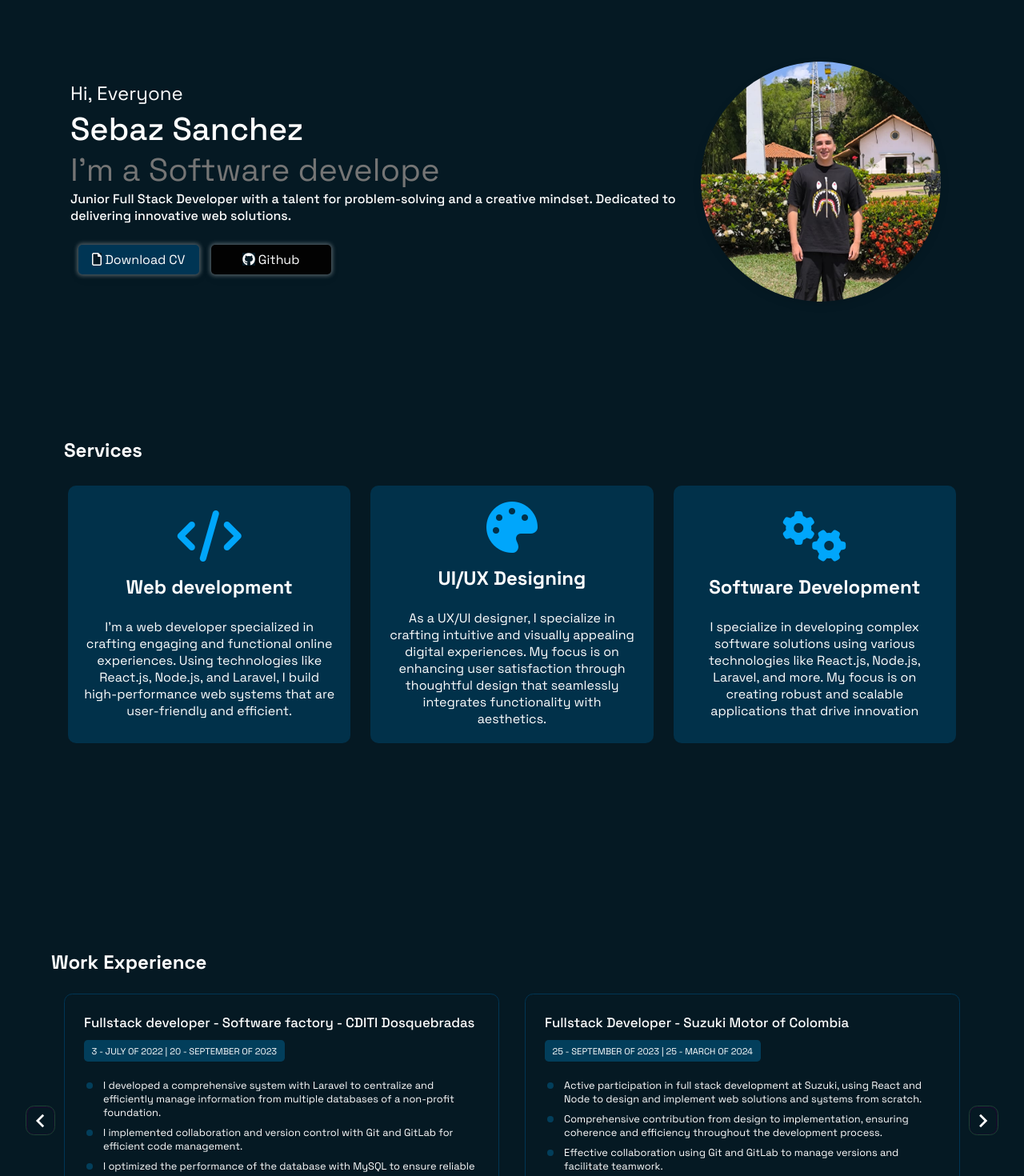
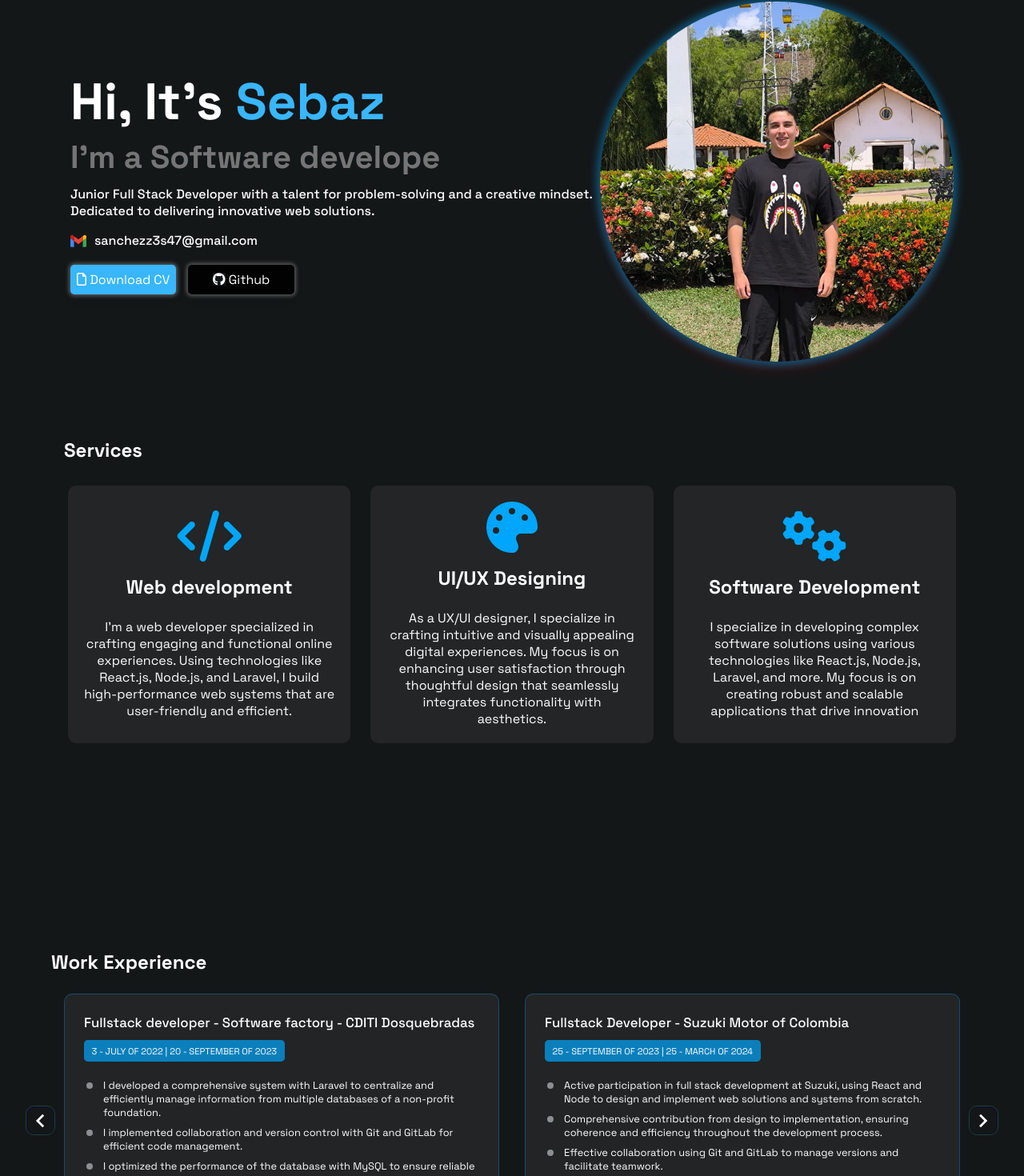
Before and after one commit to Sebasxx44/PortFolio-React, a React (Vite) app: page / in a window 1280 px wide. Shown: the part 173-1643 px from the top of the page at 80% size. Built offline with nearby package versions, Linux system fonts and the light colour scheme.

Commit message:
changes in about me card

```diff
--- a/src/assets/components/AboutMe/AboutMe.css
+++ b/src/assets/components/AboutMe/AboutMe.css
@@ -14,13 +14,17 @@
 
 .about-info{
     display: inline-block;
-    width: 70%;
+    width: 60%;
 }
 
 .about-info h5 {
-    font-size: 1.5rem;
-    font-weight: 400;
+    font-size: 4rem;
+    font-weight: 800;
     margin-bottom: 0.2rem;
+}
+
+.about-info h5 span {
+    color: #38b6ff;
 }
 
 .about-info h2 {
@@ -34,20 +38,42 @@
     margin-bottom: 1rem;
 }
 
-.about-info .input-typed {
+.input-typed {
     font-size: 40px;
+    color: rgb(0, 255, 13);
+    font-weight: 800;
+    margin-bottom: 10px;
+}
+
+.contact-section{
+    display: flex;
+    justify-content: flex-start;
+    align-items: center;
+    text-align: center;
+    gap: 10px;
+    margin-bottom: 10px;
+}
+
+.contact-section img {
+    width: 20px;
+    height: 20px;
+}
+
+.contact-section p {
+    font-size: 1rem;
+    margin: 0;
 }
 
 .about-info .content-buttons{
     display: flex;
     align-items: center;
     text-align: center;
-    padding: 10px;
     gap: 15px;
+    margin-top: 20px;
 }
 
 .about-info .button-download-cv {
-    background-color: #003554;
+    background-color: #38b6ff;
     padding: 0.5rem;
     font-size: 1rem;
     border-radius: 5px;
@@ -55,6 +81,10 @@
     width: 20%;
     box-shadow: rgba(255, 255, 255, 0.3) 0px 0px 5px 2px, rgba(0, 0, 0, 0.1) 0px 4px 12px;
     gap: 5px;
+}
+
+.about-info .button-download-cv i {
+    background-color: transparent;
 }
 
 .about-info .button-github{
@@ -76,15 +106,20 @@
 .about-picture {
     display: flex;
     justify-content: center;
-    width: 30%;
+    width: 40%;
 }
 
 .about-picture img {
     border-radius: 50%;
-    width: 300px;
-    height: 300px;
+    width: 450px;
+    height: 450px;
     object-fit: cover;
-    box-shadow: rgba(0, 0, 0, 0.1) 0px 4px 12px;
+    box-shadow: rgba(0, 166, 251, 0.411) 0px 0px 10px 5px, rgba(223, 5, 5, 0.1) 0px 14px 12px;
+    transition: all 0.2s ease;
+}
+
+.about-picture img:hover {
+    box-shadow: rgba(0, 166, 251) 0px 0px 20px 10px;
 }
 
 
@@ -97,6 +132,10 @@
         height: auto;
         scroll-margin-top: 100px; /* Ajusta según la altura de tu navbar */
 
+    }
+
+    .contact-section{
+        align-items: flex-start;
     }
 
     .about-content{
@@ -112,8 +151,8 @@
     }
 
     .about-info h5 {
-        font-size: 1.3rem;
-        font-weight: 400;
+        font-size: 2rem;
+        font-weight: 800;
         margin-bottom: 0.2rem;
     }
 
@@ -123,7 +162,7 @@
     }
 
     .about-info .input-typed {
-        font-size: 30px;
+        font-size: 25px;
         margin-bottom: 0.5rem;
     }
 
@@ -131,6 +170,11 @@
         font-size: 0.9rem;
         font-weight: 400;
         margin-bottom: 1rem;
+    }
+
+    .about-info .content-buttons {
+        padding: 0px;
+        margin-top: 20px;
     }
 
     .about-info .button-download-cv {
@@ -154,7 +198,6 @@
         width: 350px;
         height: 350px;
         object-fit: cover;
-        box-shadow: rgba(0, 0, 0, 0.1) 0px 4px 12px;
     }
 
 }
--- a/src/assets/components/AboutMe/AboutMe.jsx
+++ b/src/assets/components/AboutMe/AboutMe.jsx
@@ -3,6 +3,7 @@ import { ReactTyped } from "react-typed";
 import './AboutMe.css'
 import photo from '/images/PrincipalImagePhoto.jpeg'
 import cv from '/cvs/HV.pdf'
+import gmailIcon from '/images/gmailIcon.svg'
 
 
 export function AboutMe() {
@@ -24,12 +25,9 @@ export function AboutMe() {
                 <div className="about-info">
 
                     <h5>
-                        Hi, Everyone
+                        Hi, It's<span> Sebaz</span>
                     </h5>
 
-                    <h2>
-                        Sebaz Sanchez
-                    </h2>
 
                     <ReactTyped
                     className="input-typed"
@@ -46,7 +44,13 @@ export function AboutMe() {
                 <input disabled type="text" className="input-typed"/>
                     </ReactTyped>
 
+
                     <p>Junior Full Stack Developer with a talent for problem-solving and a creative mindset. Dedicated to delivering innovative web solutions.</p>
+
+                        <div className="contact-section">
+                            <img src={gmailIcon} alt="gmailIcon" />
+                            <p>sanchezz3s47@gmail.com</p>
+                        </div>
 
                     <div className="content-buttons">
                         <button onClick={downloadCv} className="button-download-cv"><i className="fa-regular fa-file"></i> Download CV</button>
--- a/src/assets/components/Navbar/Navbar.css
+++ b/src/assets/components/Navbar/Navbar.css
@@ -1,5 +1,5 @@
 .nav-wrapper {
-    background-color: #051923;
+    background-color: #141718;
     padding: 0.5rem 0;
     position: sticky;
     top: 0;
@@ -51,7 +51,7 @@
     content: " ";
     width: 2rem;
     height: 0.2rem;
-    background: linear-gradient(90deg, #3c0bff 0%, #7e61e7 100%);
+    background: linear-gradient(90deg, #3c0bff 0%, #38b6ff 100%);
     border-radius: 0.5rem;
     position: absolute;
     bottom: -0.6rem;
--- a/src/assets/components/Projects/Projects.css
+++ b/src/assets/components/Projects/Projects.css
@@ -24,7 +24,7 @@
     display: flex;
     justify-content: center;
     gap: 30px;
-    background-color: rgba(0, 55, 84, 0.8);
+    background-color: rgb(39 41 42 / 80%);
 }
 
 .project-card:hover{
--- a/src/assets/components/Services/Services.css
+++ b/src/assets/components/Services/Services.css
@@ -19,7 +19,7 @@
 }
 
 .service-card{
-    background-color: rgba(0, 55, 84, 0.8);
+    background-color: rgb(39 41 42 / 80%);
     padding: 20px;
     display: flex;
     flex-direction: column;
--- a/src/assets/components/Technologies/Technologies.css
+++ b/src/assets/components/Technologies/Technologies.css
@@ -25,7 +25,7 @@
     justify-content: space-evenly;
     padding: 15px;
     border-radius: 3px;
-    background: rgba(0, 100, 148, 0.5);
+    background-color: rgb(39 41 42 / 80%);
     box-shadow: rgba(99, 99, 99, 0.2) 0px 2px 8px 0px;
     align-items: center;
 }
--- a/src/assets/components/WorkExperience/WorkExperience.css
+++ b/src/assets/components/WorkExperience/WorkExperience.css
@@ -9,9 +9,9 @@
 }
 
 .work-experience-card {
-    background-color: #051923;
+    background-color: rgb(39 41 42 / 80%);
     border-radius: 0.65rem;
-    border: 1px solid #003554;
+    border: 1px solid rgba(0, 166, 251, 0.3);
     padding: 1.5rem;
     margin: 0 1rem;
     height: 250px;
@@ -21,16 +21,21 @@
     font-size: 1.05rem ;
     font-weight: 500;
     margin-bottom: 0.7rem;
+    background-color: transparent;
 }
 
 .work-duration {
     display: inline-block;
     font-size: 0.7rem;
     font-weight: 400;
-    background: rgba(0, 100, 148, 0.5);
+    background: rgba(0, 166, 251, 0.7);
     border-radius: 0.3rem;
     padding: 0.4rem 0.6rem;
     margin-bottom: 1.3rem;
+}
+
+.work-experience-card ul {
+    background-color: transparent;
 }
 
 .work-experience-card ul li {
@@ -40,13 +45,14 @@
     margin-bottom: 0.5rem;
     margin-left: 1.5rem;
     position: relative;
+    background-color: transparent;
 }
 
 .work-experience-card ul li::after {
     content: " ";
     width: 0.5rem;
     height: 0.5rem;
-    background-color: rgba(0, 100, 148, 0.5);
+    background-color: rgba(241, 251, 255, 0.5);
     border-radius: 0.5rem;
     position: absolute;
     left: -1.3rem;
--- a/src/index.css
+++ b/src/index.css
@@ -14,7 +14,7 @@
   font-style: normal;
   margin: 0;
   color: white;
-  background-color: #051923;
+  background-color: #141718;
   user-select: none;
   scroll-behavior: smooth;
 }
```
Also changed, not shown: public/images/gmailIcon.svg (added).
